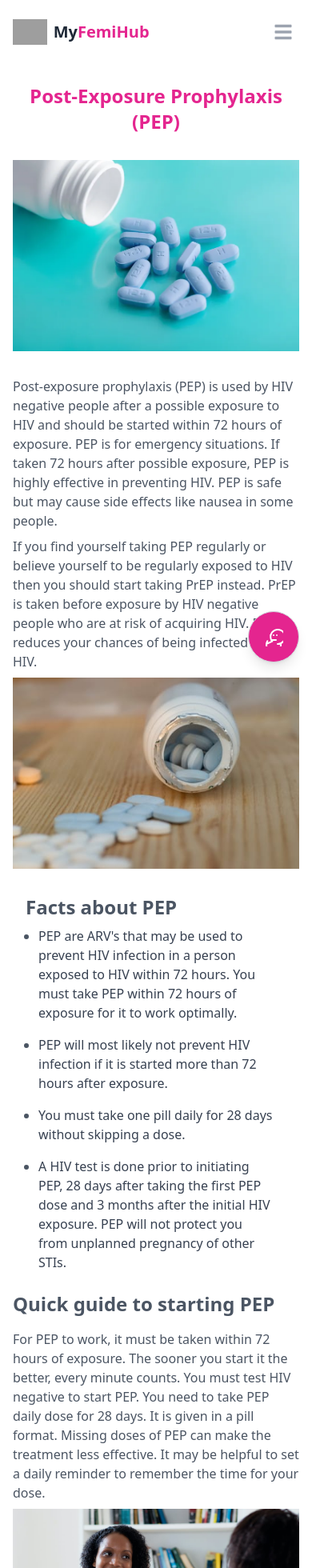
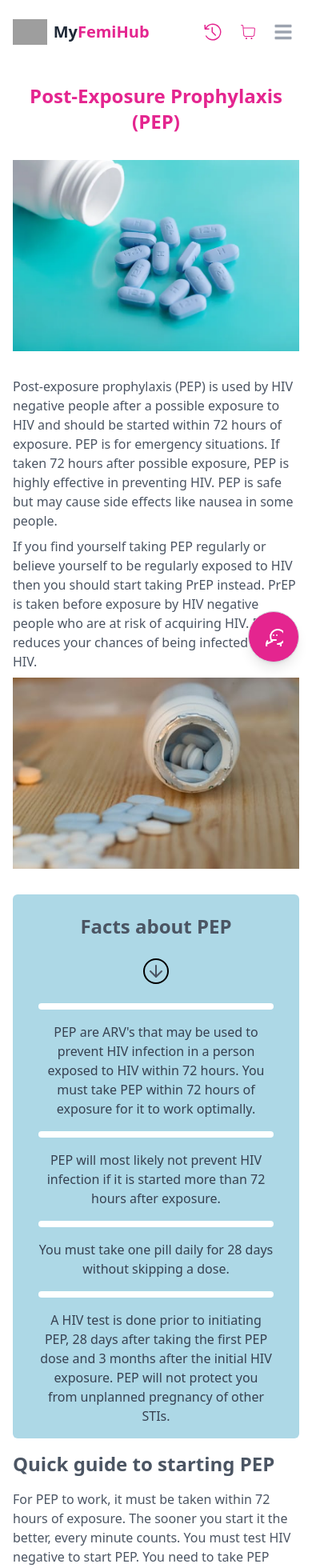
Before and after one commit to davidongora/femihub-site, a React (Vite) app in the folder client/: page /pep in a window 390 px wide. Shown: the top 1960 px of the page at 80% size. Built offline with nearby package versions, Linux system fonts and the light colour scheme; grey boxes are pictures that could not be loaded.

Commit message:
Update:on filter, chatbot and cart icon

```diff
--- a/client/src/components/ChatbotModal.jsx
+++ b/client/src/components/ChatbotModal.jsx
@@ -5,7 +5,9 @@ const ChatbotModal = () => {
   const [chatMessage, setChatMMessage] = useState("");
 
   const toggleModal = () => {
-    setIsOpen(!isOpen);
+    // it was suggested that the button should directly open the chat
+    // setIsOpen(!isOpen);
+    OpenChat();
   };
 
   const sampleQuestions = [
--- a/client/src/components/Navbar.jsx
+++ b/client/src/components/Navbar.jsx
@@ -9,6 +9,7 @@ import { useGlobalContext } from "../context/GlobalContext";
 const Navbar = () => {
   const { cartItems, user, logout } = useGlobalContext();
   const [isOpen, setIsOpen] = useState(false);
+  const [isOpenCart, setIsOpenCart] = useState(false);
   const [isMobileCartModalOpen, setIsMobileCartOpen] = useState(false);
   const [activeSubmenu, setActiveSubmenu] = useState(null);
 
@@ -121,7 +122,26 @@ const Navbar = () => {
             {/* Pass setIsOpen prop to Cart */}
           </div>
 
-          <div className="lg:hidden">
+          <div className="lg:hidden flex items-center gap-2">
+            {/* made the cart visible on small screen */}
+            <div className="flex items-center">
+              <button className="p-1 rounded-full text-[#184363] hover:text-gray-900 focus:outline-none focus:ring-2 focus:ring-offset-2 focus:ring-offset-[#E4258F] focus:ring-white">
+                <VscHistory className="h-6 w-6" color="#E4258F" />
+              </button>
+              <button
+                onClick={() => setIsOpenCart(!isOpenCart)} // Toggle isOpen on click
+                className="ml-3 p-1 rounded-full text-[#184363] hover:text-gray-900 focus:outline-none focus:ring-2 focus:ring-offset-2 focus:ring-offset-[#E4258F] focus:ring-white relative"
+              >
+                <CiShoppingCart className="h-6 w-6" color="#E4258F" />
+                {cartItems.length > 0 && (
+                  <span className="bg-red-500 h-4 w-4 rounded-full text-white flex justify-center items-center text-sm absolute top-[-7px] right-[-4px]">
+                    {cartItems?.length}
+                  </span>
+                )}
+              </button>
+              {isOpenCart && <Cart isOpen={isOpenCart} setIsOpen={setIsOpenCart} />}{" "}
+              {/* Pass setIsOpen prop to Cart */}
+            </div>
             <button
               onClick={() => setIsOpen(!isOpen)}
               className="inline-flex items-center justify-center p-2 rounded-md text-gray-400 hover:text-white hover:bg-gray-700 focus:outline-none focus:ring-2 focus:ring-offset-2 focus:ring-offset-gray-800 focus:ring-white"
@@ -146,7 +166,7 @@ const Navbar = () => {
                   <>
                     <button
                       onClick={() => toggleSubmenu(index)}
-                      className="w-full text-left nav-item text-[#184363] hover:text-gray-900 block px-3 py-2 rounded-md text-base font-bold flex items-center"
+                      className="w-full text-left nav-item text-[#184363] hover:text-gray-900  px-3 py-2 rounded-md text-base font-bold flex items-center"
                     >
                       {item.name}
                       <FaChevronDown className="ml-1 text-[#E4258F] group-hover:text-gray-900 transition duration-300" />
--- a/client/src/components/PEPInfo.jsx
+++ b/client/src/components/PEPInfo.jsx
@@ -3,6 +3,8 @@ import pepPills from "../assets/pep-pills.jpeg";
 import HIVTesting from "../assets/hiv-testing.png";
 import pep from "../assets/PEP.jpeg";
 import pepAssessment from "../assets/prepAssessment.jpeg";
+import { DropdownMenuIcon } from "@radix-ui/react-icons";
+import { ArrowDown } from "lucide-react";
 
 const PEPInfo = () => {
   return (
@@ -39,31 +41,42 @@ const PEPInfo = () => {
               }}
             />
           </div>
-          <div className='md:px-8'>
-            <h2 className='text-2xl font-bold mt-4 px-4 md:px-8'>
+          <div className='md:px-8 '>
+            <div className="my-2 bg-[#add8e6] py-2  rounded-md flex flex-col items-center justify-cneter">
+              <h2 className='text-2xl my-2  text-center font-bold mt-4 px-4 md:px-8'>
                 Facts about PEP
               </h2>
-            <ul className='list-disc px-8 md:px-12'>
-              <li className='py-2'>
+              <div className="rounded-full my-4 border-black  border-2 flex items-center justify-center text-center w-8 h-8 ">
+                <ArrowDown className="" />
+              </div>
+              <ul className='list-none flex items-start justif-start flex-col px-8 md:px-12'>
+                <div className="w-full h-2 my-2 bg-white rounded-full"></div>
+                <li className='py-2 text-center md:text-left'>
                   <p className='text-gray-700'>
                     PEP are ARV's that may be used to prevent HIV infection in a
                     person exposed to HIV within 72 hours. You must take PEP
                     within 72 hours of exposure for it to work optimally.
                   </p>
                 </li>
-              <li className='py-2'>
+                <div className="w-full h-2 my-2 bg-white rounded-full"></div>
+
+                <li className='py-2 text-center md:text-left'>
                   <p className='text-gray-700'>
                     PEP will most likely not prevent HIV infection if it is
                     started more than 72 hours after exposure.
                   </p>
                 </li>
-              <li className='py-2'>
+                <div className="w-full h-2 my-2 bg-white rounded-full"></div>
+
+                <li className='py-2 text-center md:text-left'>
                   <p className='text-gray-700'>
                     You must take one pill daily for 28 days without skipping a
                     dose.
                   </p>
                 </li>
-              <li className='py-2'>
+                <div className="w-full h-2 my-2 bg-white rounded-full"></div>
+
+                <li className='py-2 text-center md:text-left'>
                   <p className='text-gray-700'>
                     A HIV test is done prior to initiating PEP, 28 days after
                     taking the first PEP dose and 3 months after the initial HIV
@@ -72,6 +85,7 @@ const PEPInfo = () => {
                   </p>
                 </li>
               </ul>
+            </div>
             <h2 className='text-2xl font-bold my-4'>
               Quick guide to starting PEP
             </h2>
--- a/client/src/components/PREP.jsx
+++ b/client/src/components/PREP.jsx
@@ -4,6 +4,7 @@ import sureCheck from "../assets/sure-check.jpeg";
 import { Link } from "react-router-dom";
 import prepAssessment from "../assets/prepAssessment.jpeg";
 import hivSelfKit from "../assets/hivSelfKit.jpeg";
+import { ArrowDown } from "lucide-react";
 
 const PREP = () => {
   return (
@@ -17,13 +18,19 @@ const PREP = () => {
             src='/images/prep.png'
             alt='PrEP Information'
             className='w-full md:h-[300px]'
-            style={{objectPosition: "top"}}
+            style={{ objectPosition: "top" }}
           />
         </div>
         <div className='md:w-4/5 md:px-8 text-gray-600 bg-white'>
+          <div className="my-2 bg-[#add8e6] py-2  rounded-md flex flex-col items-center justify-center">
+
             <h2 className='text-2xl font-bold my-4'>Facts about PrEP</h2>
-          <ul className='list-disc px-8 md:px-6'>
-            <li className='py-2'>
+            <div className="rounded-full my-4 border-2 border-black flex items-center justify-center text-center w-8 h-8  ">
+              <ArrowDown className=" " />
+            </div>
+            <ul className='list-none px-8 md:px-6'>
+              <div className="w-full h-2 my-2 bg-white rounded-full"></div>
+              <li className='py-2 text-center md:text-left'>
                 <h5 className='font-semibold mb-2'>Effective</h5>
                 <p className='text-gray-700'>
                   If used consistently, PrEP can reduce the risk of HIV infection
@@ -31,21 +38,24 @@ const PREP = () => {
                   at the same time each day.
                 </p>
               </li>
-            <li className='py-2'>
+              <div className="w-full h-2 my-2 bg-white rounded-full"></div>
+              <li className='py-2 text-center md:text-left'>
                 <h5 className='font-semibold mb-2'>Daily</h5>
                 <p className='text-gray-700'>
                   PrEP is a daily pill. PrEP must be taken every day to ensure
                   that you are fully protected.
                 </p>
               </li>
-            <li className='py-2'>
+              <div className="w-full h-2 my-2 bg-white rounded-full"></div>
+              <li className='py-2 text-center md:text-left'>
                 <h5 className='font-semibold mb-2'>For Everyone</h5>
                 <p className='text-gray-700'>
                   PrEP is for anyone who thinks they are at risk of contracting
                   HIV regardless of gender, age, religion, race, sexuality, etc.
                 </p>
               </li>
-            <li className='py-2'>
+              <div className="w-full h-2 my-2 bg-white rounded-full"></div>
+              <li className='py-2 text-center md:text-left'>
                 <h5 className='font-semibold mb-2'>Other STIs</h5>
                 <p className='text-gray-700'>
                   PrEP is revolutionary in its protection against HIV; however,
@@ -55,6 +65,7 @@ const PREP = () => {
                 </p>
               </li>
             </ul>
+          </div>
           <div className='w-full text-gray-600'>
             <h2 className='text-2xl font-bold my-4'>
               What is PrEP Assessment Like
--- a/client/src/components/ProductCard.jsx
+++ b/client/src/components/ProductCard.jsx
@@ -24,6 +24,7 @@ const ProductCard = ({ id, image, category, name, price, description }) => {
         <h3 className='text-lg text-gray-600 py-1 mb-2'>{name}</h3>
         <span className='text-sm text-gray-500'>{category}</span>
         <h6 className='text-custom-pink text-md'>Ush {price}</h6>
+        <h6 className='text-custom-pink text-md'> {category}</h6>
       </div>
       <button
         onClick={handleAddToCart}
--- a/client/src/components/Search.jsx
+++ b/client/src/components/Search.jsx
@@ -4,19 +4,25 @@ import { useLocation } from "react-router-dom";
 import { listProducts } from "../lib/apiCalls";
 import { useGlobalContext } from "../context/GlobalContext";
 import SearchContainer from "./SearchContainer";
+import { useSearchParams } from "react-router-dom";
 
 const Search = () => {
-  const { setProducts } = useGlobalContext();
+  const { setProducts, products } = useGlobalContext();
   const location = useLocation();
-  const keyword = location?.search
-    ? location.search.split("=")[1].split("&")[0]
-    : "";
-  const category = location?.search ? location.search.split("=")[2] : "0";
+  // const keyword = location?.search
+  //   ? location.search.split("=")[1].split("&")[0]
+  //   : "";
+  // const category = location?.search ? location.search.split("=")[2] : "0";
+
+  const [searchParams, setSearchParams] =useSearchParams()
+
+
 
   useEffect(() => {
     const fetchProducts = async () => {
       try {
-        const products = await listProducts(keyword.replace('-', ' '), category);
+        const products = await listProducts(searchParams.get("search"), searchParams.get("catId"));
+
         if(products.length > 0){
           setProducts([]);
           setProducts(products);
@@ -26,14 +32,13 @@ const Search = () => {
       }
     };
 
-    if (keyword || category) {
       fetchProducts();
-    }
-  }, [keyword, location]);
+
+  }, [searchParams]);
   return (
     <div className='px-2 md:px-[100px] mt-2'>
       <SearchContainer/>
-      <ProductSection title='Search Results' />
+      {products.length > 0 ? <ProductSection title='Search Results' /> : <div className="text-center text-2xl font-bold">No results found</div>}
     </div>
   );
 };
--- a/client/src/components/SearchContainer.jsx
+++ b/client/src/components/SearchContainer.jsx
@@ -63,7 +63,7 @@ const SearchContainer = () => {
       try {
         const categoriesdata = await listCategories();
 
-        setCategories(Array.from(new Set([...categories, ...categoriesdata.filter((cat) => cat.id !== 5)])));
+        setCategories(Array.from(new Set([...categories, ...categoriesdata?.filter((cat) => cat.id !== 5)])));
       } catch (error) {
         console.log(error.message);
       }
--- a/client/src/components/TopNav.jsx
+++ b/client/src/components/TopNav.jsx
@@ -27,7 +27,7 @@ const TopNav = () => {
       <div className='flex flex-row items-center gap-2 self-center'>
         <CiPhone color='#E4258F' className='h-4 w-4' />
         <p className='text-[#56778F] font-semibold text-sm'>
-          Sales & Service Support / 999-456-6782
+          Sales & Service Support / +256 700 734139
         </p>
       </div>
       <div className='flex flex-row items-center gap-4'>
```
Also changed, not shown: client/src/components/ProductSection.jsx (+5 -3 lines). Lines whose indentation alone changed are shown as unchanged.
